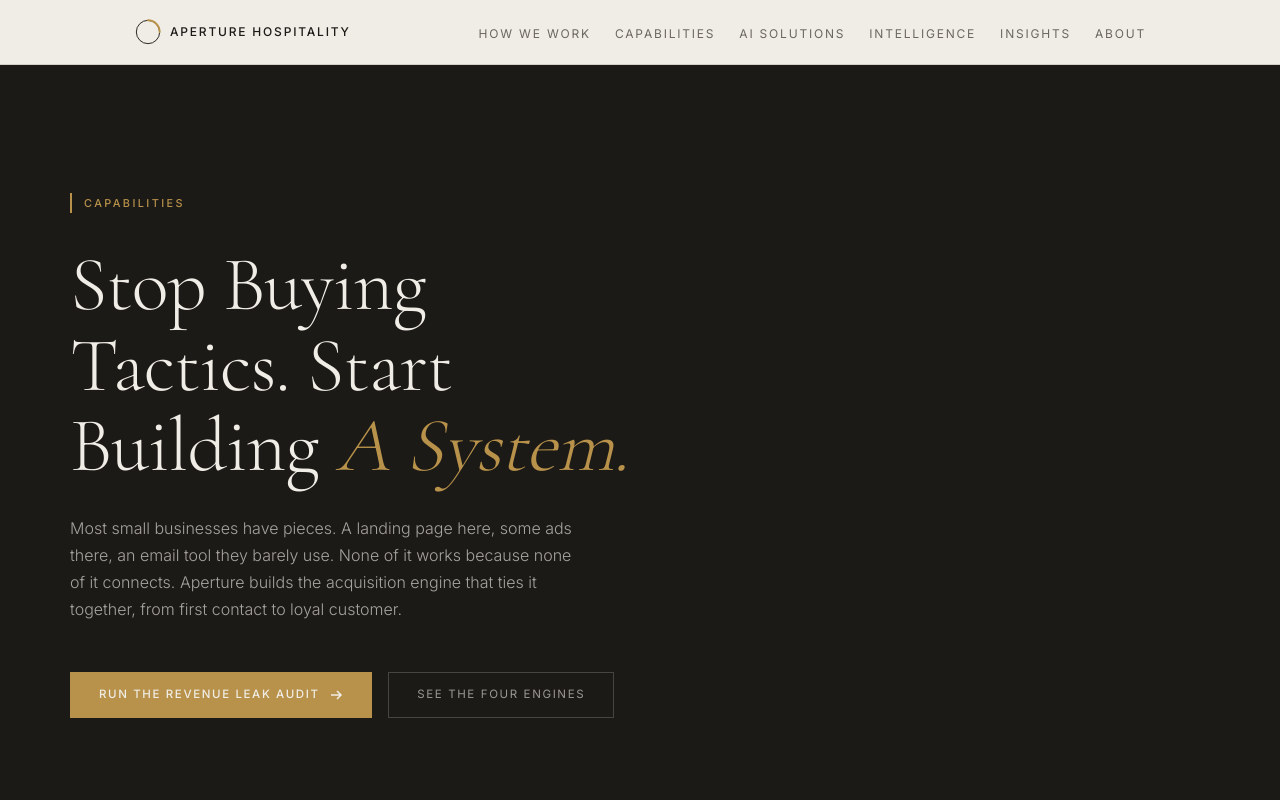
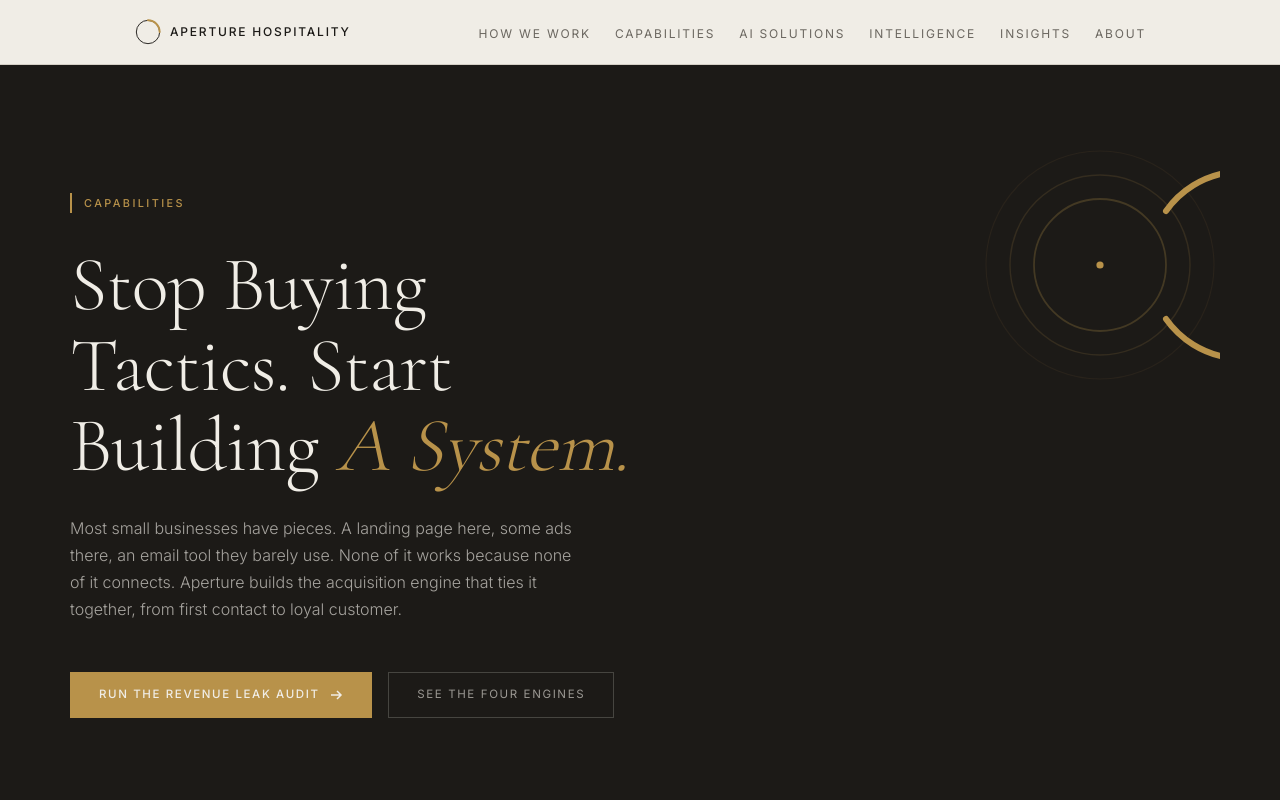
Before and after one commit to letsnavigatebmw/aperture-hospitality, a Next.js app: page /capabilities in a window 1280 px wide. Shown: the top 800 px of the page. Built offline with nearby package versions, Linux system fonts and the light colour scheme.

Commit message:
Add Aperture logo to Capabilities page hero section

```diff
--- a/app/capabilities/page.tsx
+++ b/app/capabilities/page.tsx
@@ -85,6 +85,22 @@ export default function CapabilitiesPage() {
 
       {/* HERO */}
       <section style={{ background: '#1C1A17', padding: 'clamp(7rem, 10vw, 8rem) clamp(1.5rem, 5vw, 4rem)', position: 'relative', overflow: 'hidden' }}>
+        {/* Aperture Logo */}
+        <div style={{ position: 'absolute', top: '80px', right: '60px', width: '240px', height: '240px', display: 'flex', alignItems: 'center', justifyContent: 'center', pointerEvents: 'none', zIndex: 0 }}>
+          <svg viewBox="0 0 200 200" width="240" height="240" fill="none" xmlns="http://www.w3.org/2000/svg">
+            {/* Outer circle - very subtle */}
+            <circle cx="100" cy="100" r="95" stroke="rgba(184,146,74,0.08)" strokeWidth="1"/>
+            {/* Middle circle */}
+            <circle cx="100" cy="100" r="75" stroke="rgba(184,146,74,0.15)" strokeWidth="1.2"/>
+            {/* Inner circle */}
+            <circle cx="100" cy="100" r="55" stroke="rgba(184,146,74,0.25)" strokeWidth="1.5"/>
+            {/* Brass accent arc - 3/4 circle from upper right, around bottom, to lower right */}
+            <path d="M 155 55 A 78 78 0 1 1 155 145" stroke="#B8924A" strokeWidth="5" strokeLinecap="round" fill="none"/>
+            {/* Center dot */}
+            <circle cx="100" cy="100" r="3" fill="#B8924A"/>
+          </svg>
+        </div>
+
         <div style={{ maxWidth: '1140px', margin: '0 auto', position: 'relative', zIndex: 1 }}>
           <div style={{ display: 'flex', alignItems: 'center', gap: '0.75rem', marginBottom: '2rem' }}>
             <div style={{ width: '2px', height: '1.25rem', background: '#B8924A', flexShrink: 0 }}></div>
```
